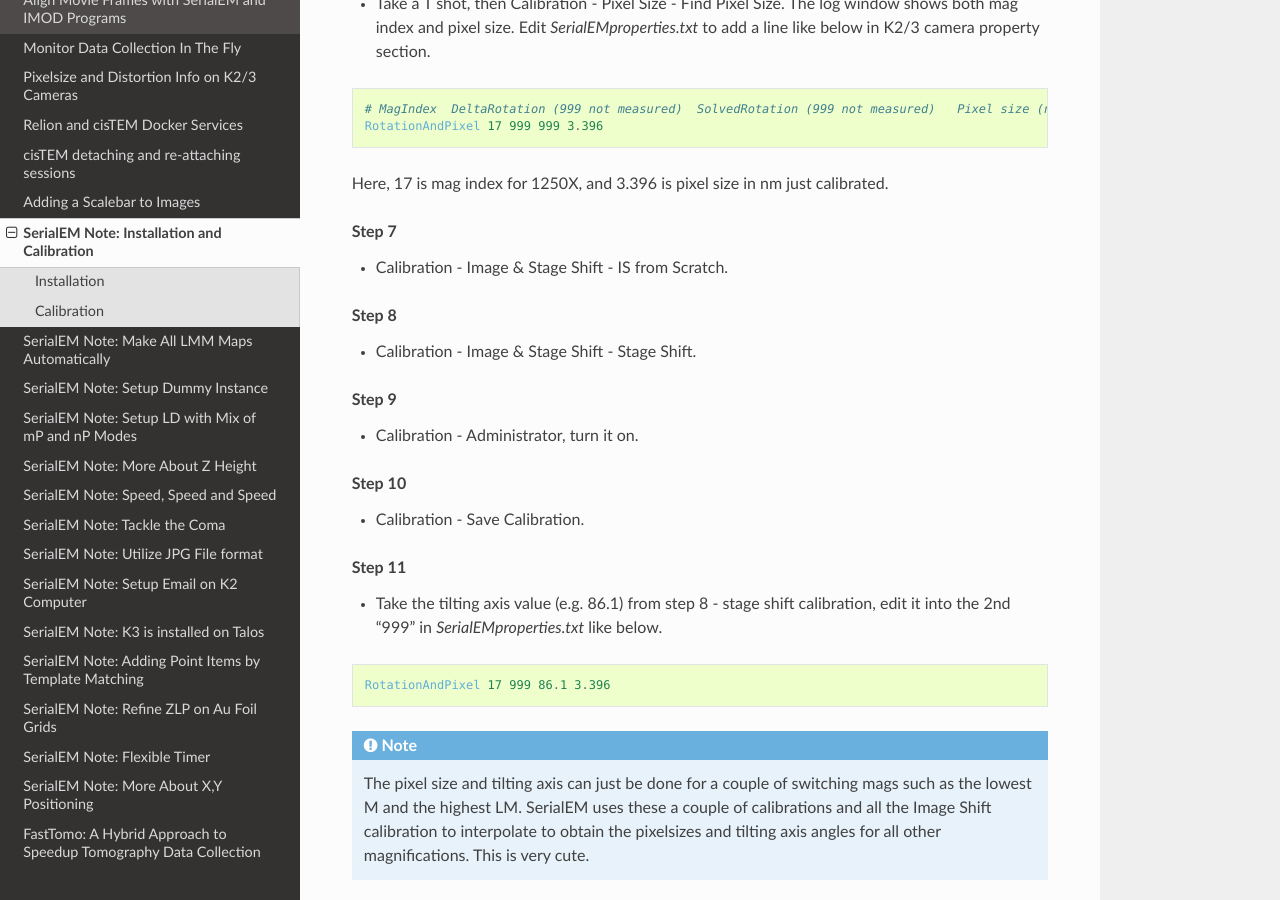
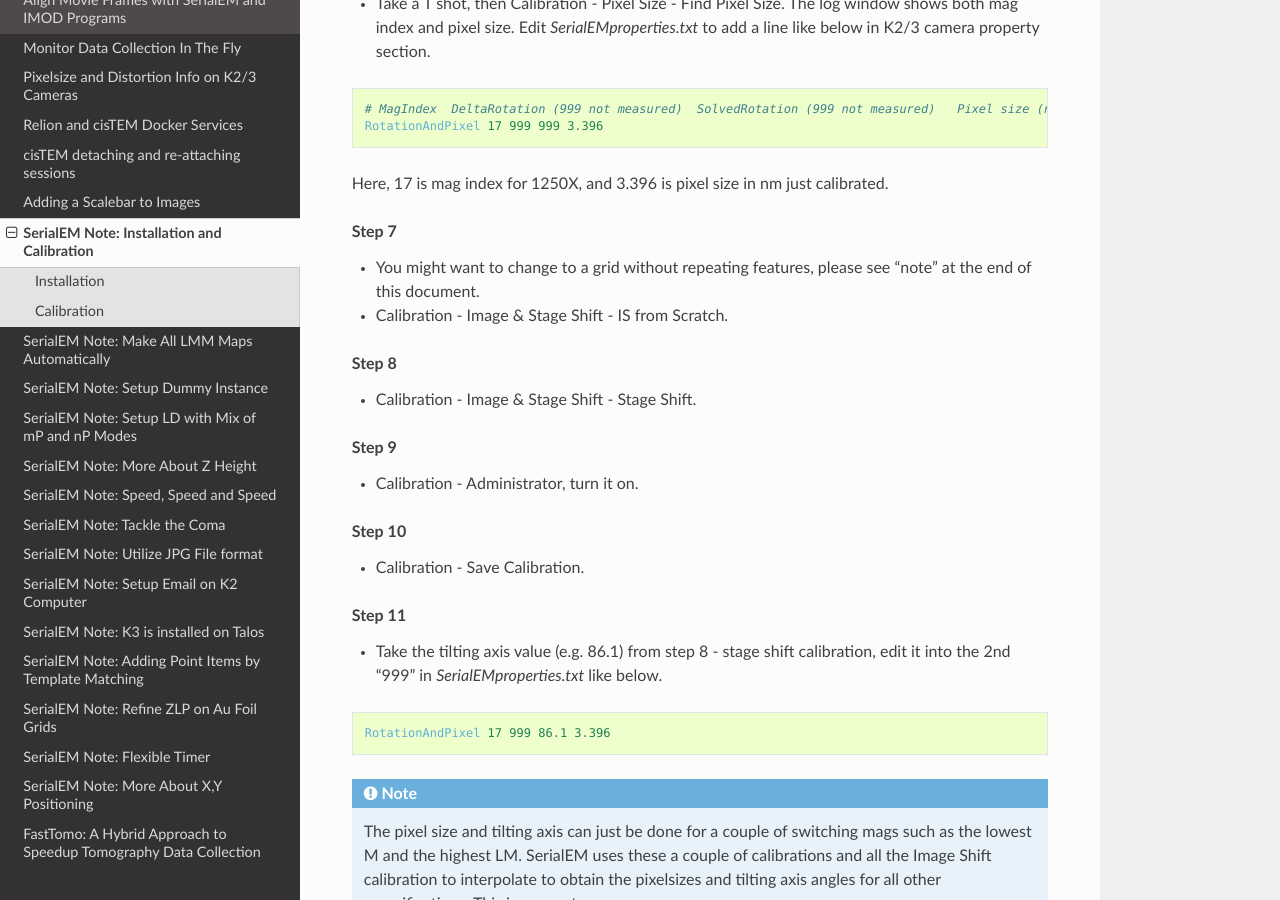
Before and after one commit to xuchen66/sphinx-emdocs, a Sphinx documentation site: the page built from source/serialEM-note-install-and-calib.rst, in a window 1280 px wide and 900 px high, scrolled down 3782 px. Built offline with Sphinx 7.4.7 and the Read the Docs theme 2.0.0, drawn with Linux system fonts in a browser that asks for light colours; pages that are not in the unit, such as notebooks, are missing from menus.

Commit message:
Update serialEM-note-install-and-calib.rst

```diff
--- a/source/serialEM-note-install-and-calib.rst
+++ b/source/serialEM-note-install-and-calib.rst
@@ -131,6 +131,8 @@
 
 .. rubric:: Step 7
 
+- You might want to change to a grid without repeating features, please see "note" at the end of this document.
+
 - Calibration - Image & Stage Shift - IS from Scratch.
 
 .. rubric:: Step 8
```
